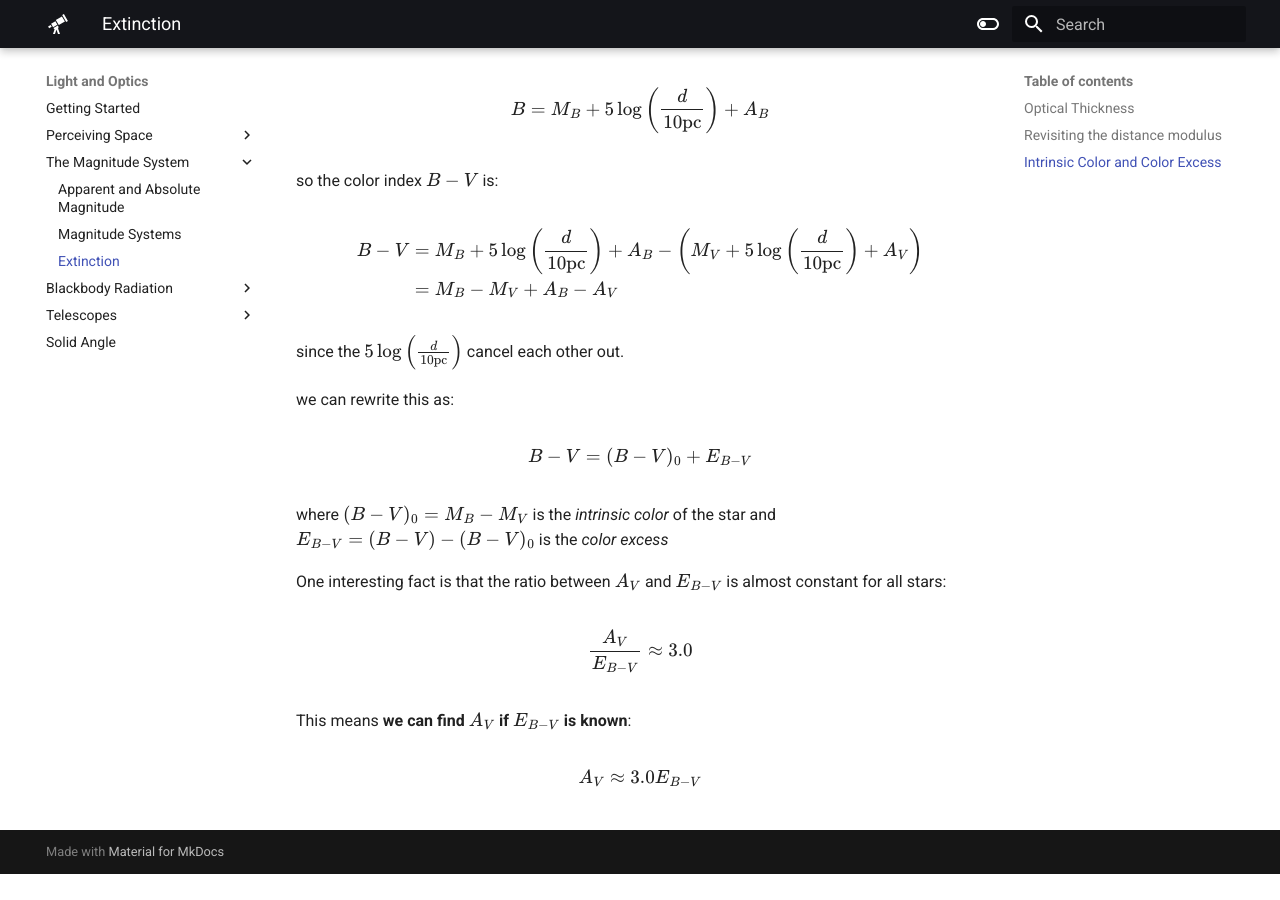
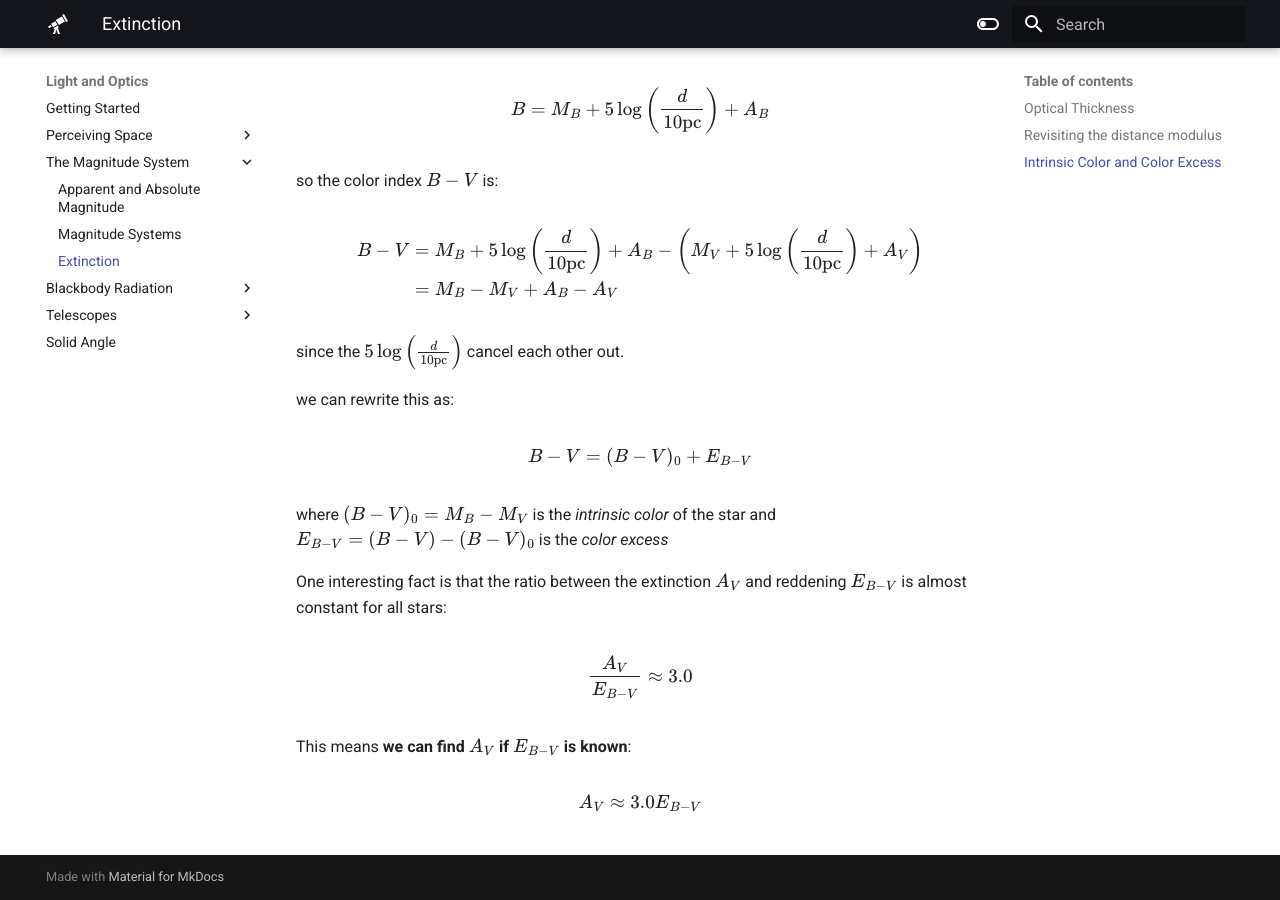
Before and after one commit to nushastro/website, an MkDocs documentation site: the page built from docs/optics/magnitude/extinction.md, in a window 1280 px wide and 900 px high, scrolled down 2820 px. Built offline with MkDocs 1.6.1 and Material for MkDocs 9.7.7, drawn with Linux system fonts in a browser that asks for light colours; before the commit the page ends 3694 px from its top, so only the background shows below that.

Commit message:
Update extinction.md

```diff
--- a/docs/optics/magnitude/extinction.md
+++ b/docs/optics/magnitude/extinction.md
@@ -237,7 +237,7 @@ $$
 
 where $(B − V)_0 = M_B − M_V$ is the _intrinsic color_ of the star and $E_{B-V} = (B-V) - (B-V)_0$ is the _color excess_
 
-One interesting fact is that the ratio between $A_V$ and $E_{B-V}$ is almost constant for all stars:
+One interesting fact is that the ratio between the extinction $A_V$ and reddening $E_{B-V}$ is almost constant for all stars:
 
 $$
 \frac{A_V}{E_{B-V}} \approx 3.0
```
